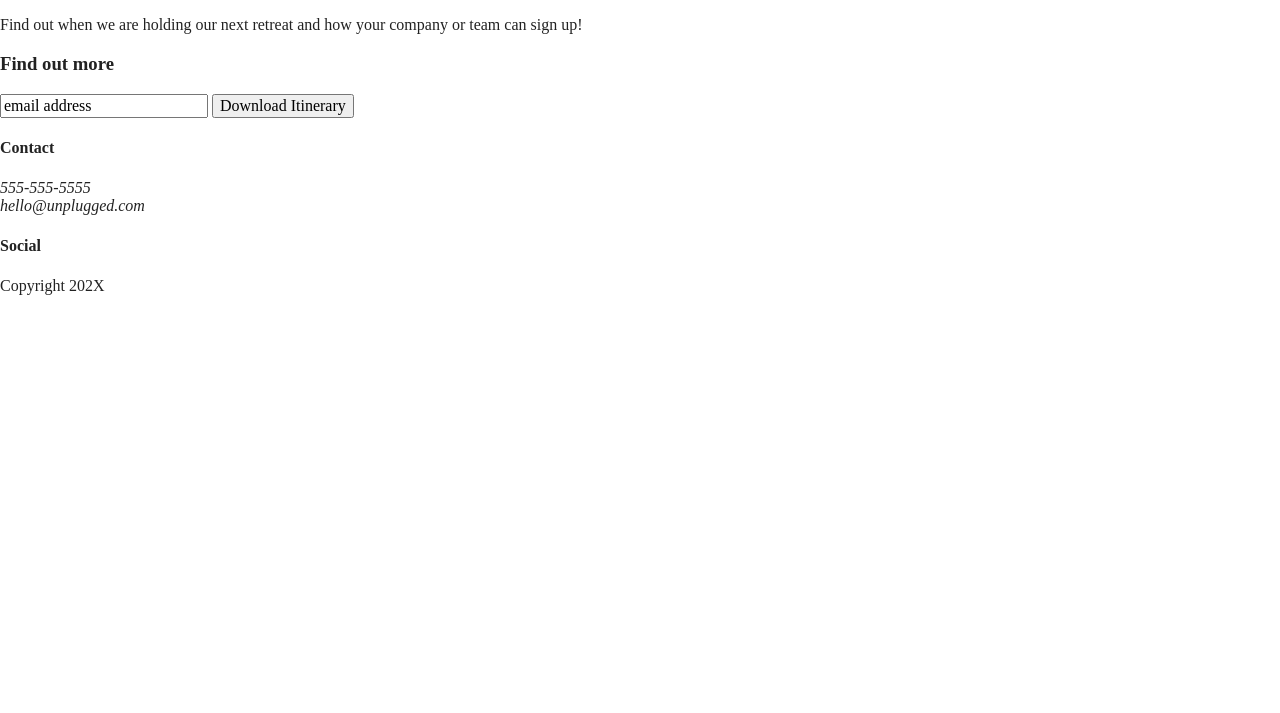
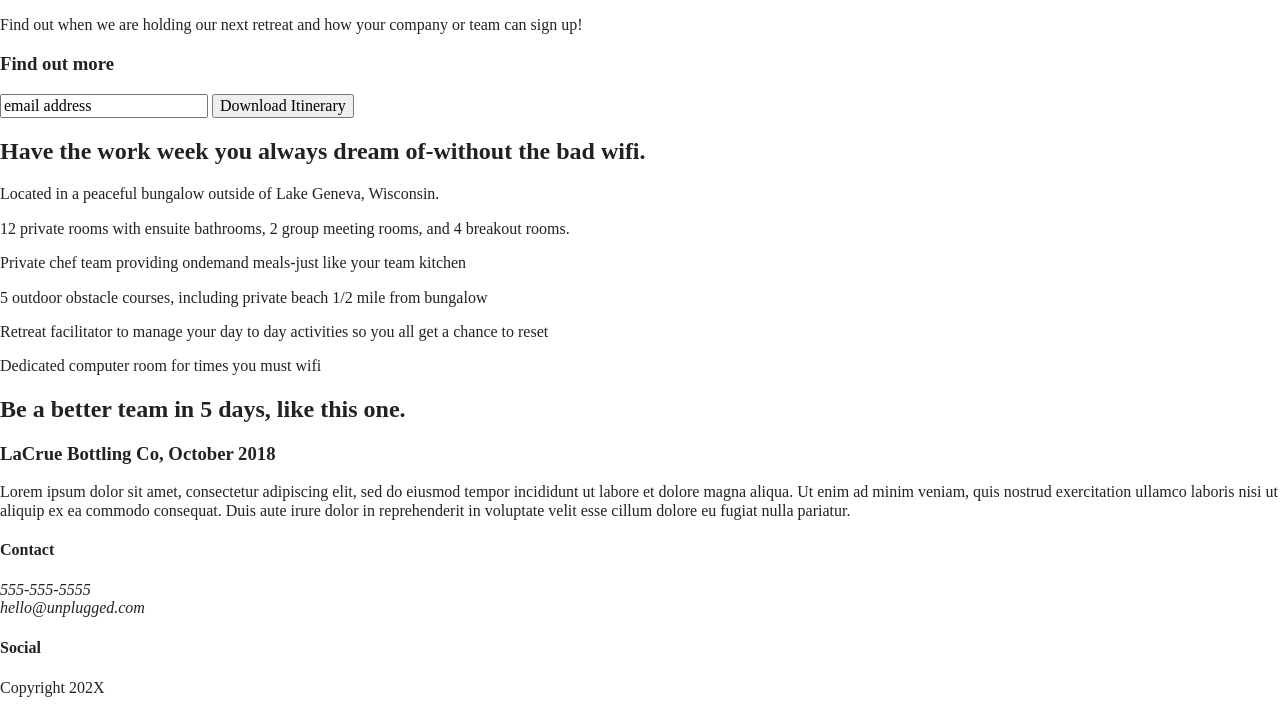
Before and after one commit to hyle-s/responsive-website-project, a website built with Parcel: page index.html in a window 1280 px wide. Shown: the part 176-889 px from the top of the page. Before the commit the page ends 800 px from the top, so only its background shows below. Built offline with nearby package versions, Linux system fonts and the light colour scheme.

Commit message:
Finished HTML content

```diff
--- a/index.html
+++ b/index.html
@@ -57,6 +57,55 @@
           <input type="text" name="name" value="email address">
           <input type="button" value="Download Itinerary">
         </div>
+        <section class="features">
+          <h2>Have the work week you always dream of-without the bad wifi.</h2>
+          <div class="content-wrapper">
+            <!-- Add your Features content here -->
+            <article>
+              <p class="fontawesome-icon"></p>
+              <p class="features-item-description">Located in a peaceful bungalow outside of Lake Geneva, Wisconsin.</p>
+            </article>
+            <article>
+              <p class="fontawesome-icon"></p>
+              <p class="features-item-description">12 private rooms with ensuite bathrooms, 2 group meeting rooms, and 4
+                breakout rooms.</p>
+            </article>
+            <article>
+              <p class="fontawesome-icon"></p>
+              <p class="features-item-description">Private chef team providing ondemand meals-just like your team
+                kitchen</p>
+            </article>
+            <article>
+              <p class="fontawesome-icon"></p>
+              <p class="features-item-description">5 outdoor obstacle courses, including private beach 1/2 mile from
+                bungalow</p>
+            </article>
+            <article>
+              <p class="fontawesome-icon"></p>
+              <p class="features-item-description">Retreat facilitator to manage your day to day activities so you all
+                get a chance to reset</p>
+            </article>
+            <article>
+              <p class="fontawesome-icon"></p>
+              <p class="features-item-description">Dedicated computer room for times you must wifi</p>
+            </article>
+          </div>
+        </section>
+        <section class="reviews">
+          <div class="content-wrapper">
+            <h2>Be a better team in 5 days, like this one.</h2>
+            <article>
+              <div>
+              <h3>LaCrue Bottling Co, October 2018</h3>
+              <p>Lorem ipsum dolor sit amet, consectetur adipiscing elit, sed do eiusmod tempor incididunt ut labore et
+                dolore magna aliqua. Ut enim ad minim veniam, quis nostrud exercitation ullamco laboris nisi ut aliquip
+                ex ea commodo consequat. Duis aute irure dolor in reprehenderit in voluptate velit esse cillum dolore eu
+                fugiat nulla pariatur. </p>
+              </div>
+            </article>
+          </div>
+        </section>
+
       </div>
     </aside>
 
```
